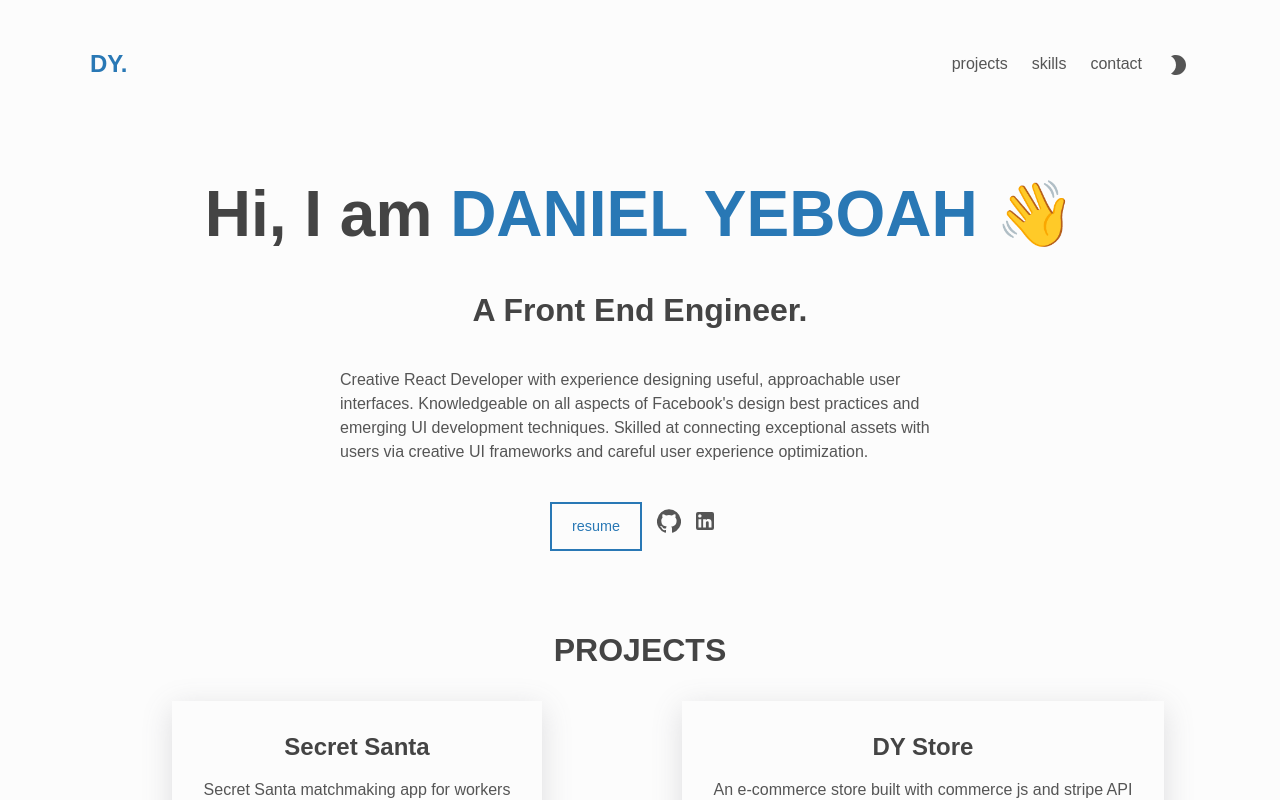
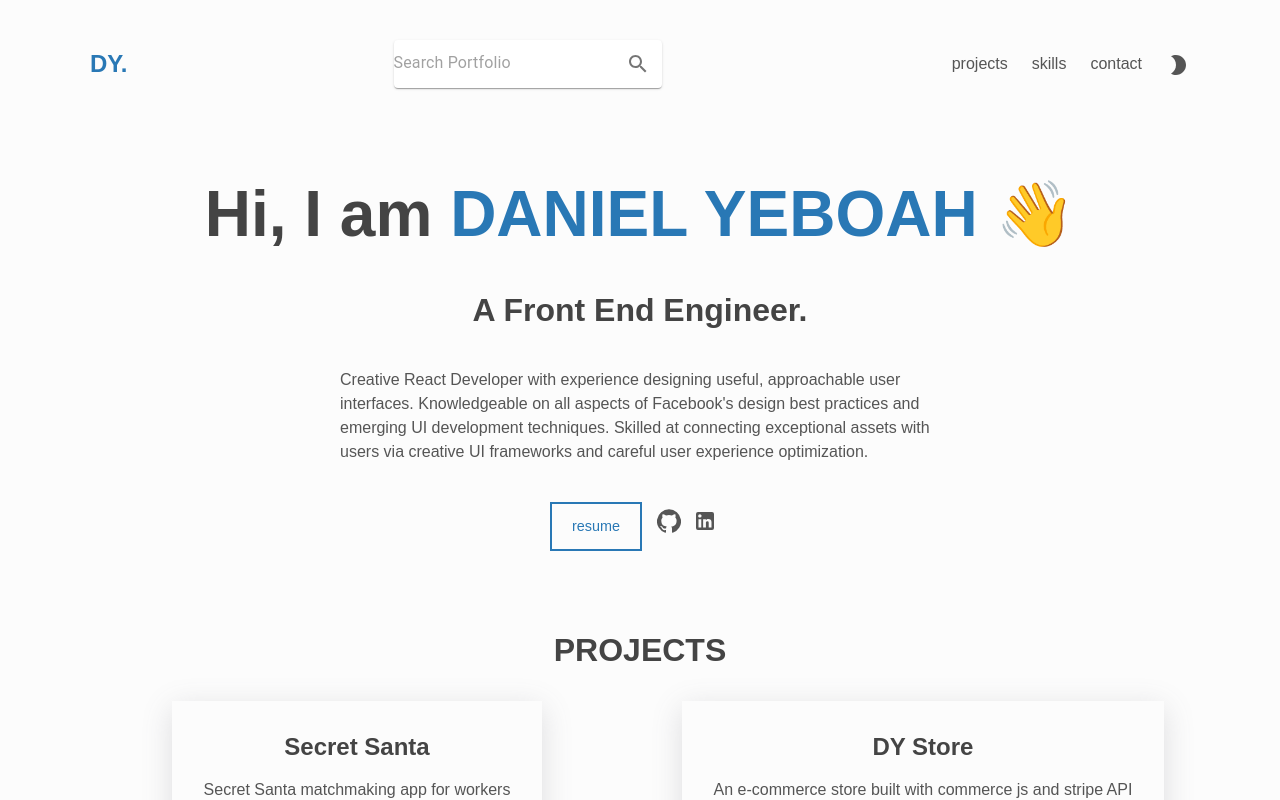
Before and after one commit to dyofficial/portfolio, a React (Create React App) app: page / in a window 1280 px wide. Shown: the top 800 px of the page. Built offline with nearby package versions, Linux system fonts and the light colour scheme.

Commit message:
search bar created

```diff
--- a/src/components/Header/Header.js
+++ b/src/components/Header/Header.js
@@ -1,5 +1,6 @@
 import { header } from '../../portfolio';
 import Navbar from '../Navbar/Navbar';
+import SearchBar from '../Search/SearchBar';
 import './Header.css';
 
 const Header = () => {
@@ -16,6 +17,7 @@ const Header = () => {
           title
         )}
       </h3>
+      <SearchBar />
       <Navbar />
     </header>
   );
--- /dev/null
+++ b/src/components/Search/Search.css
@@ -0,0 +1,6 @@
+.search {
+  /* border: 1px solid red; */
+  display: flex;
+  justify-content: space-between;
+  align-items: center;
+}
--- /dev/null
+++ b/src/components/Search/SearchBar.js
@@ -0,0 +1,30 @@
+import { Search } from '@material-ui/icons';
+import { Paper, InputBase, IconButton } from '@material-ui/core';
+import './Search.css';
+
+const SearchBar = () => {
+  return (
+    <Paper
+      component="form"
+      sx={{ p: '2px 4px', display: 'flex', alignItems: 'center', width: 400 }}
+    >
+      {/* <form action="/" method="get" className="search">
+        <input type="text" id="header-search" placeholder="Search projects and skills" name="s" />
+        <button type="submit">
+          <Search />
+        </button>
+      </form> */}
+
+      <InputBase
+        sx={{ ml: 1, flex: 1 }}
+        placeholder="Search Portfolio"
+        inputProps={{ 'aria-label': 'search google maps' }}
+      />
+      <IconButton type="submit" sx={{ p: '10px' }} aria-label="search">
+        <Search />
+      </IconButton>
+    </Paper>
+  );
+};
+
+export default SearchBar;
```
